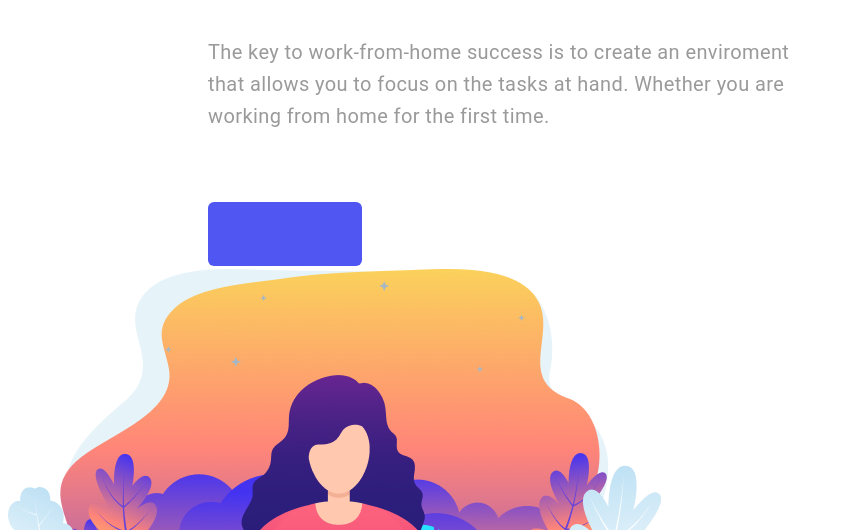
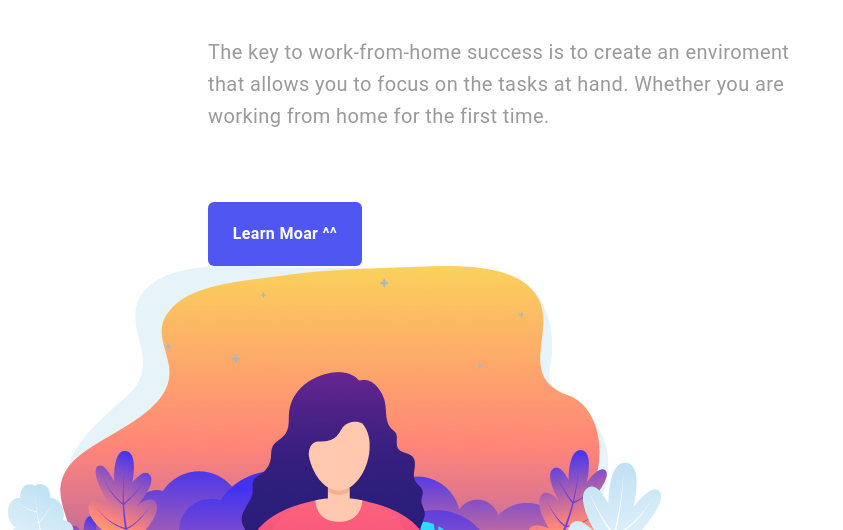
Before and after one commit to frommp/figma-test, a plain HTML site: page index.html in a window 1280 px wide. Shown: the part 570-1100 px from the top of the page, without its empty margins (0-843 px from the left). Drawn offline with Linux system fonts and the light colour scheme.

Commit message:
first commit

```diff
--- a/index.html
+++ b/index.html
@@ -17,7 +17,7 @@
                 Work Remotely</h1>
             <p class="main-info">The key to work-from-home success is to create an
                 enviroment that allows you to focus on the tasks at hand. Whether you are working from home for the first time.</p>
-            <button class="main-btn"></button>
+            <button class="main-btn">Learn Moar ^^</button>
         </section>
         <section>
             <img src="images/frame.png" alt="Woman doing Yogi">
```
